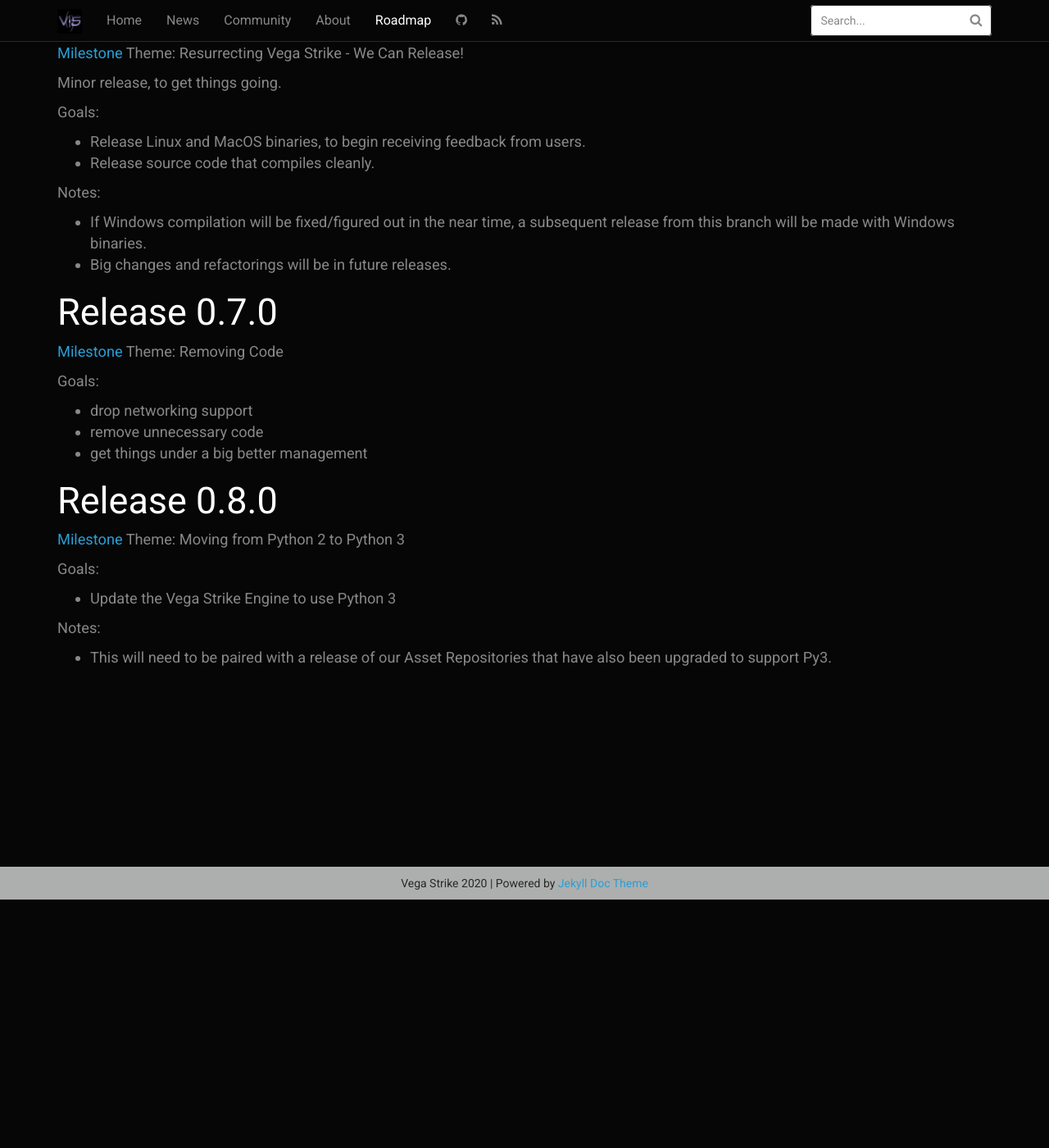
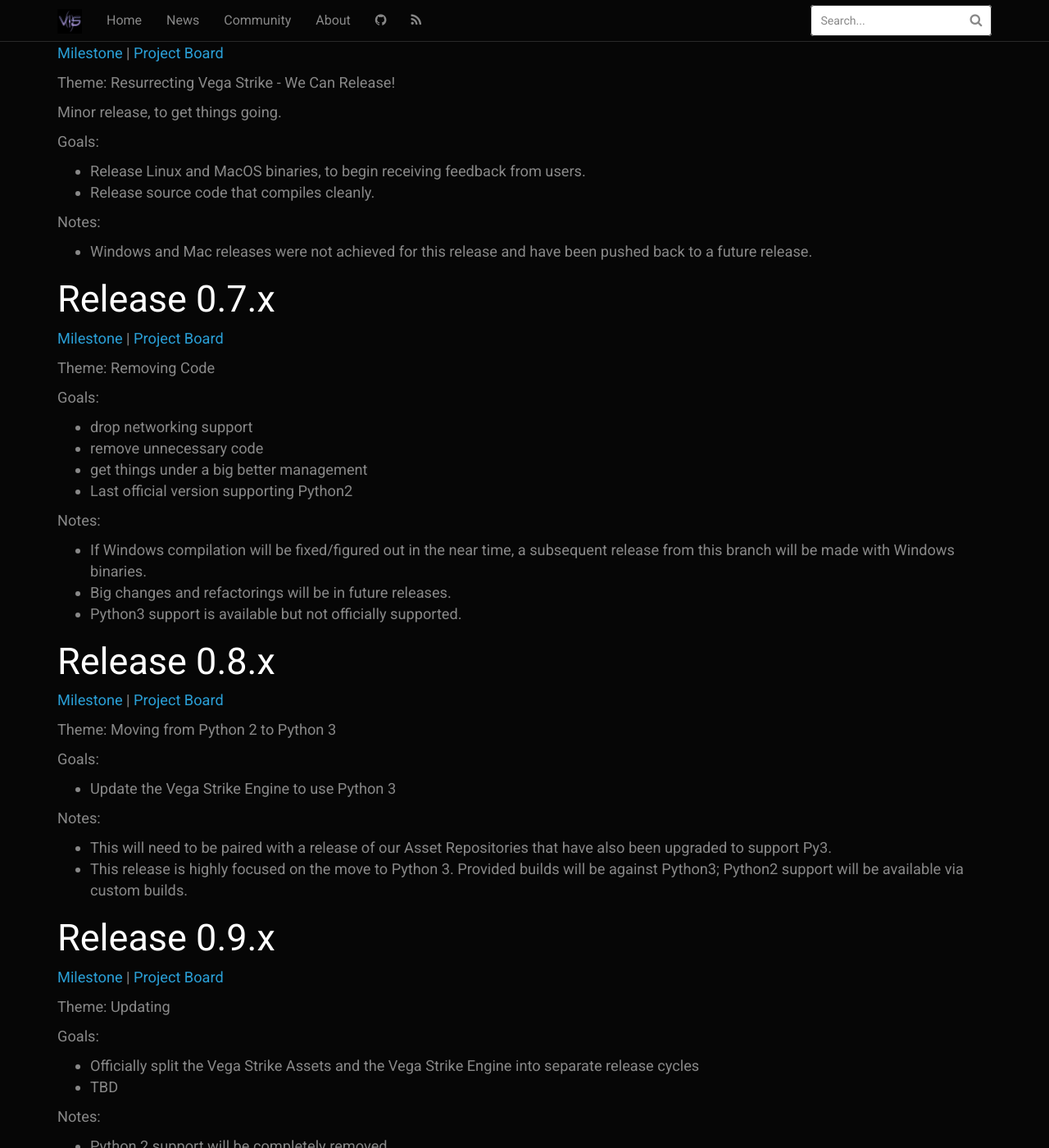
Before and after one commit to vegastrike/vegastrike.github.io, a Jekyll site: the page built from assets/roadmap.md, in a window 1280 px wide and 1400 px high, scrolled down 303 px. Shown: the whole window at 82% size. Built offline with Jekyll 4.4.1, drawn with Linux system fonts in a browser that asks for light colours; some of the changed text lies outside the part shown.

Commit message:
Enhancement: Install instructions
- Added a new page for installation instructions
- Updated the Roadmap:
  - Added the project boards for the various releases
  - Added info for 0.9.x
- Refactored the nav to put about, install, and roadmap together into a menu

```diff
--- a/_config.yml
+++ b/_config.yml
@@ -78,6 +78,10 @@
   - .idea/
   - .gitignore
   - README.md
+  - vendor/bundle/
+  - vendor/cache
+  - vendor/gems/
+  - vendor/ruby/
 
 defaults:
 - scope:
--- a/assets/roadmap.md
+++ b/assets/roadmap.md
@@ -8,8 +8,9 @@
 
 At this time this is not a strict road map. That is, we will not reject work from future targets while working on earlier targets unless it blocks our effort on the existing targets. If a future target gets completed earlier then we may update the road map and related milestones to reflect that it will fall under an earlier release.
 
-## Release 0.6.0
-[Milestone](https://github.com/vegastrike/Vega-Strike-Engine-Source/milestone/1)
+## Release 0.6.x
+[Milestone](https://github.com/vegastrike/Vega-Strike-Engine-Source/milestone/1) | [Project Board](https://github.com/orgs/vegastrike/projects/7)
+
 Theme: Resurrecting Vega Strike - We Can Release!
 
 Minor release, to get things going.
@@ -19,20 +20,27 @@
 - Release source code that compiles cleanly.
 
 Notes:
-- If Windows compilation will be fixed/figured out in the near time, a subsequent release from this branch will be made with Windows binaries.
-- Big changes and refactorings will be in future releases.
+- Windows and Mac releases were not achieved for this release and have been pushed back to a future release.
 
-## Release 0.7.0
-[Milestone](https://github.com/vegastrike/Vega-Strike-Engine-Source/milestone/2)
+## Release 0.7.x
+[Milestone](https://github.com/vegastrike/Vega-Strike-Engine-Source/milestone/2) | [Project Board](https://github.com/orgs/vegastrike/projects/10)
+
 Theme: Removing Code
 
 Goals:
 - drop networking support
 - remove unnecessary code
 - get things under a big better management
+- Last official version supporting Python2
 
-## Release 0.8.0
-[Milestone](https://github.com/vegastrike/Vega-Strike-Engine-Source/milestone/3)
+Notes:
+- If Windows compilation will be fixed/figured out in the near time, a subsequent release from this branch will be made with Windows binaries.
+- Big changes and refactorings will be in future releases.
+- Python3 support is available but not officially supported.
+
+## Release 0.8.x
+[Milestone](https://github.com/vegastrike/Vega-Strike-Engine-Source/milestone/3) | [Project Board](https://github.com/orgs/vegastrike/projects/11)
+
 Theme: Moving from Python 2 to Python 3
 
 Goals:
@@ -40,3 +48,16 @@
 
 Notes:
 - This will need to be paired with a release of our Asset Repositories that have also been upgraded to support Py3.
+- This release is highly focused on the move to Python 3. Provided builds will be against Python3; Python2 support will be available via custom builds.
+
+## Release 0.9.x
+[Milestone](https://github.com/vegastrike/Vega-Strike-Engine-Source/milestone/5) | [Project Board](https://github.com/orgs/vegastrike/projects/12)
+
+Theme: Updating
+
+Goals:
+- Officially split the Vega Strike Assets and the Vega Strike Engine into separate release cycles
+- TBD
+
+Notes:
+- Python 2 support will be completely removed.
```
Also changed, not shown: _data/nav.yml (+7 -3 lines), assets/installation.md (added, +67 -0 lines), Gemfile.lock, 1 other file.
